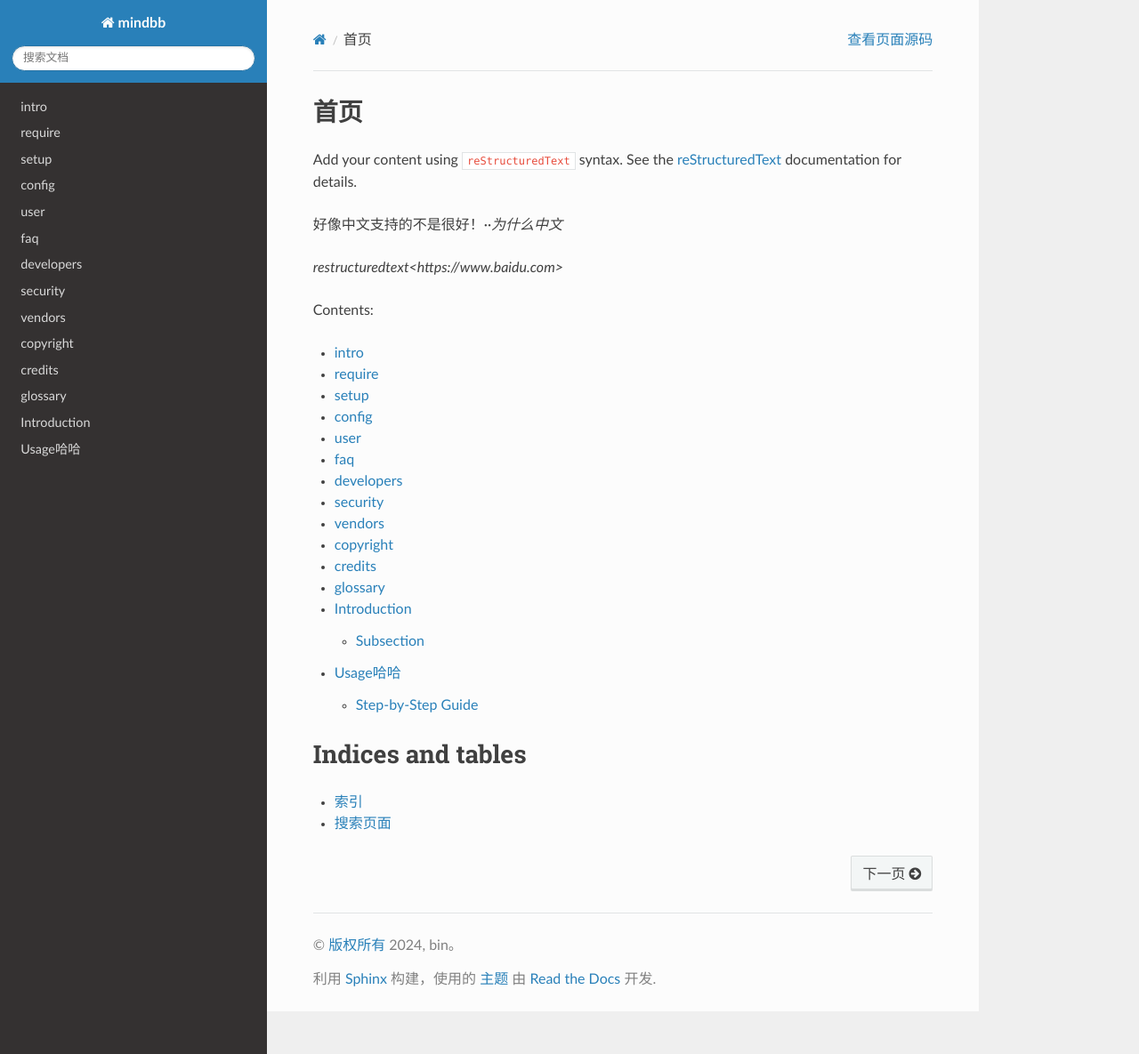
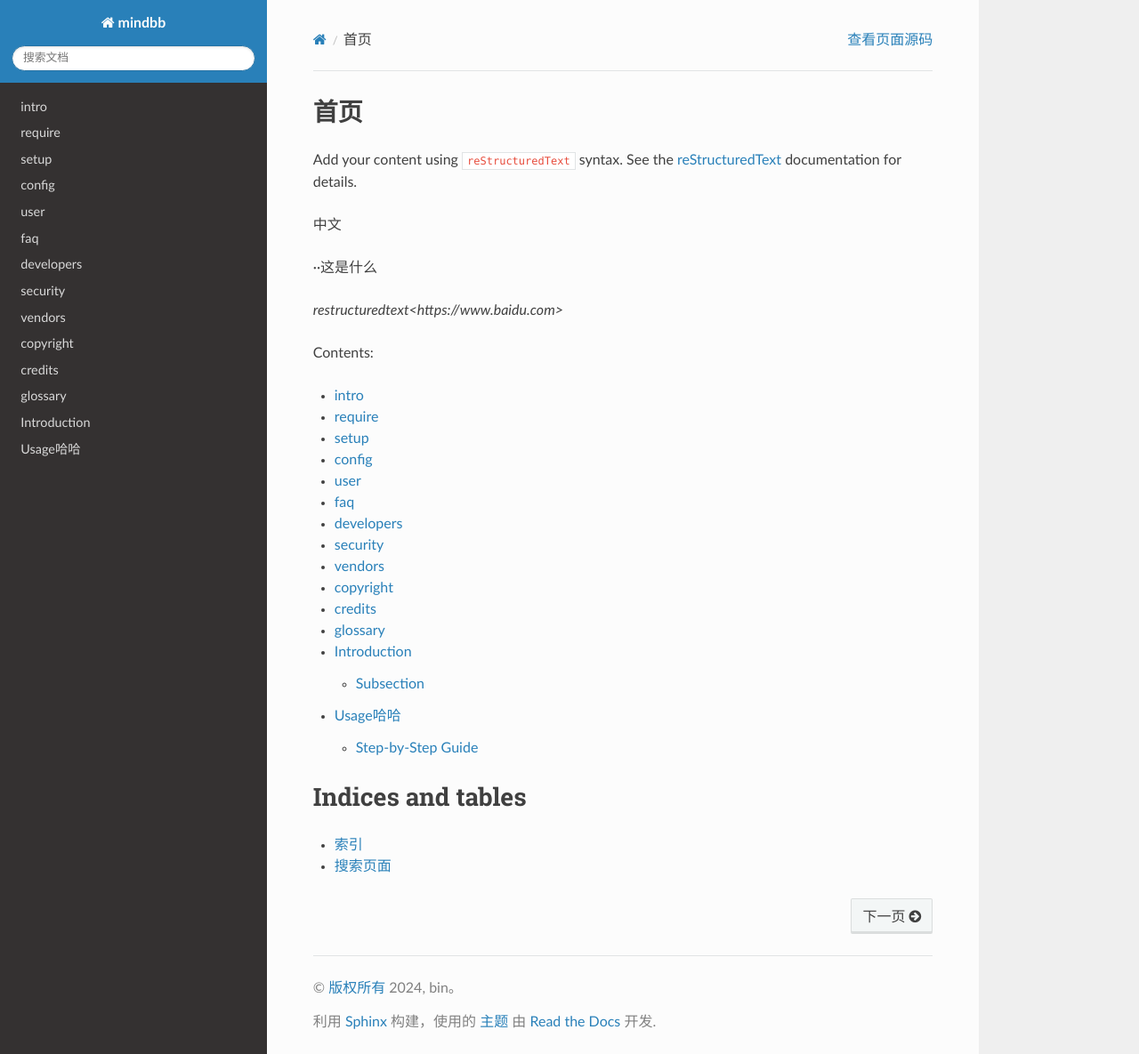
Before and after one commit to starbuckdog/sphinx-helloworld, a Sphinx documentation site: the page built from source/index.rst, in a window 1280 px wide and 1185 px high. Shown: the whole window at 89% size. Built offline with Sphinx 7.4.7 and the Read the Docs theme 2.0.0, drawn with Linux system fonts in a browser that asks for light colours; comment, search, counter and statistics services are not loaded.

Commit message:
Update index.rst

```diff
--- a/source/index.rst
+++ b/source/index.rst
@@ -10,7 +10,9 @@ Add your content using ``reStructuredText`` syntax. See the
 `reStructuredText <https://www.sphinx-doc.org/en/master/usage/restructuredtext/index.html>`_
 documentation for details.
 
-好像中文支持的不是很好！··`为什么中文`
+中文
+
+··这是什么
 
 `restructuredtext<https://www.baidu.com>`
 
```
